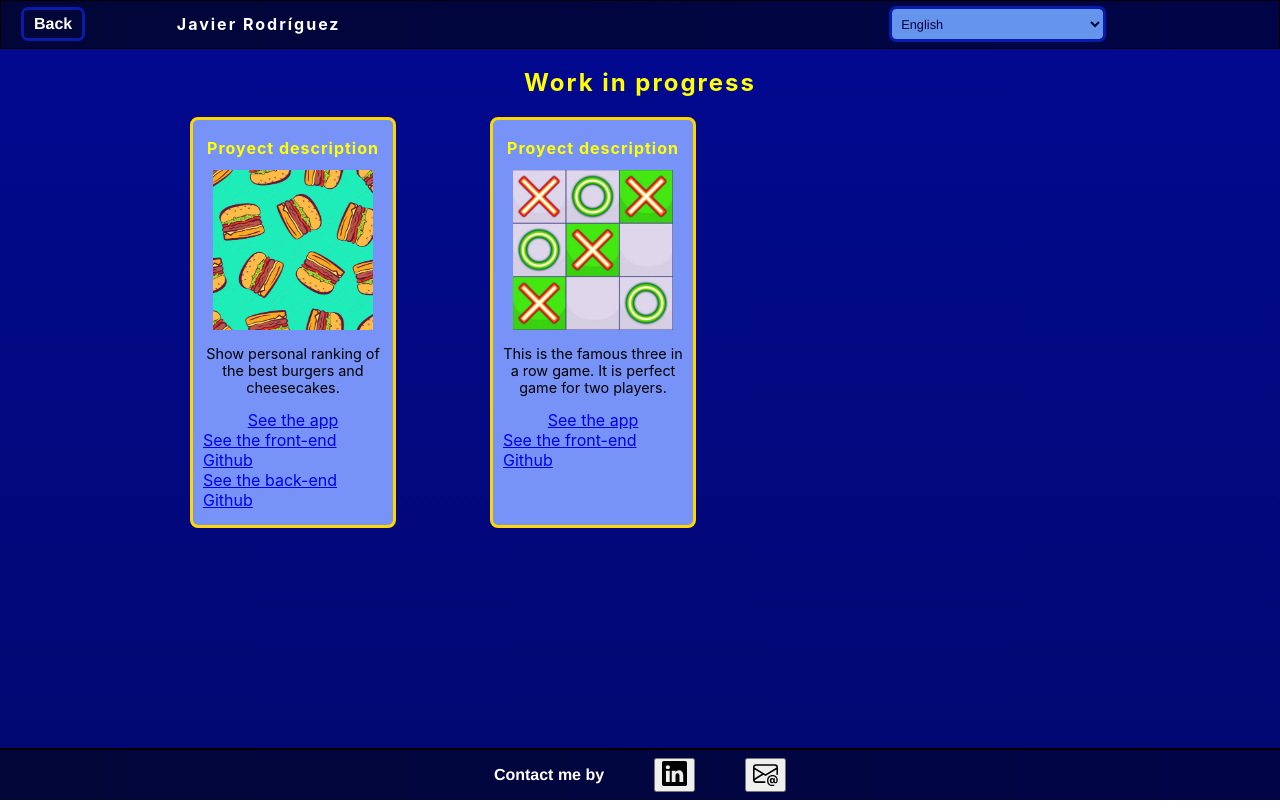
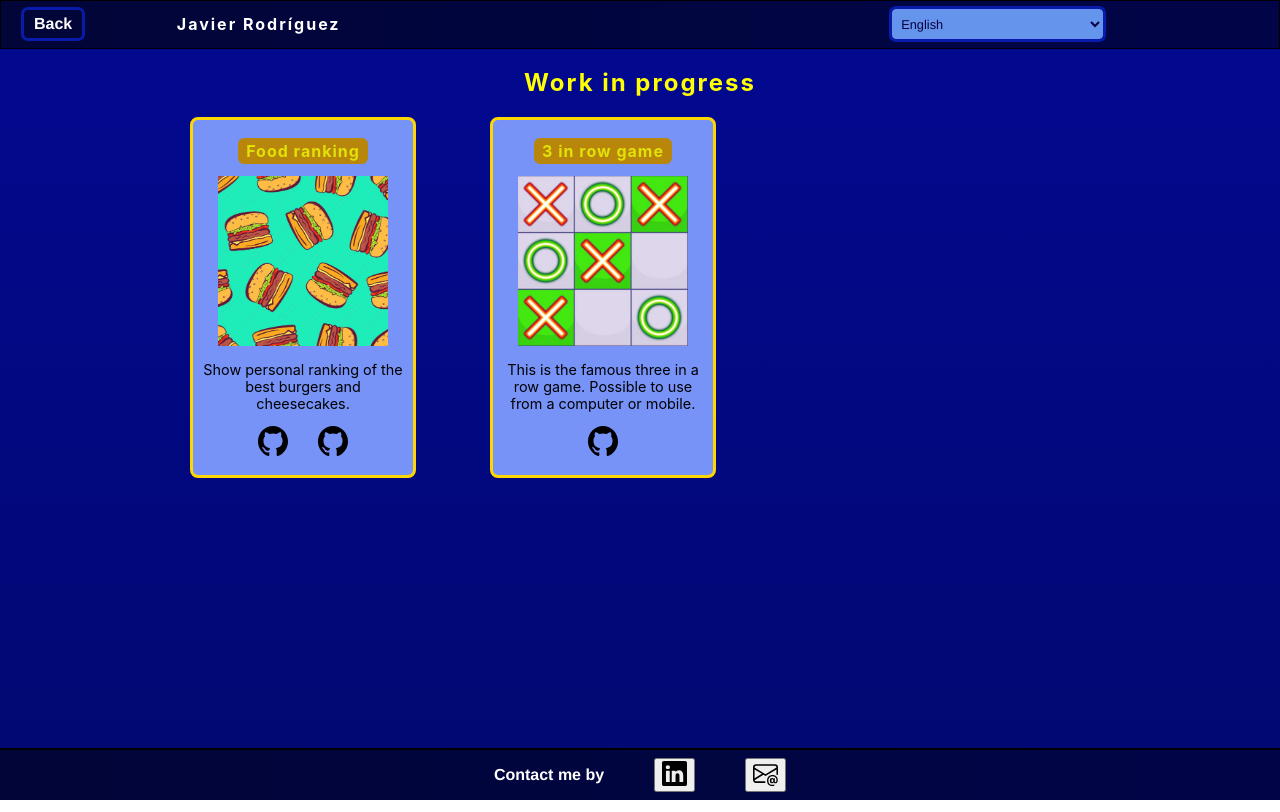
Before and after one commit to javirro/personal-web, a React (Create React App) app: page /example in a window 1280 px wide. Built offline with nearby package versions, Linux system fonts and the light colour scheme.

Commit message:
Add github icon and pseudoElement to specify between front and backend

```diff
--- a/src/components/Proyect.jsx
+++ b/src/components/Proyect.jsx
@@ -2,13 +2,16 @@ import '../styles/proyect.css'
 import { PROYECTS } from '../constants'
 import game3rowImage from '../images/3row.jpg'
 import foodImage from '../images/food.jpg'
+import github from '../images/githubIcon.svg'
 import { FormattedMessage } from 'react-intl'
 
 const Proyect = ({ title }) => {
   const proyect = PROYECTS[title]
   const { front, back, url } = proyect
   let imgToShow
+  let titleToShow = `examples-${title}-title`
   let descriptionToShow = `examples-${title}-description`
+
   if (title === "game3row") {
     imgToShow = game3rowImage
   } else if (title === "food") {
@@ -18,12 +21,13 @@ const Proyect = ({ title }) => {
   return (
     <article className='proyect-container'>
       <div className="proyect-info">
-        <h4 className="description-title"><FormattedMessage id="examples-description" /></h4>
+        <a href={url} target='_blank' rel='noreferrer' className="description-title"><FormattedMessage id={titleToShow} /></a>
         <img src={imgToShow} alt={title} className="proyect-img" />
         <p className="description-text"><FormattedMessage id={descriptionToShow} /></p>
-        {url && <a href={url} target='_blank' rel='noreferrer'><FormattedMessage id="examples-url" /></a>}
-        {front && <a href={front} target='_blank' rel='noreferrer'><FormattedMessage id="examples-front" /></a>}
-        {back && <a href={back} target='_blank' rel='noreferrer'><FormattedMessage id="examples-back" /></a>}
+        <div className='git-container'>
+          {front && <a href={front} target='_blank' rel='noreferrer' className='front-git-text'><img src={github} alt='github' className='github-img' /></a>}
+          {back && <a href={front} target='_blank' rel='noreferrer' className='back-git-text'><img src={github} alt='github' className='github-img' /></a>}
+        </div>
       </div>
     </article>)
 
--- a/src/locales/en.json
+++ b/src/locales/en.json
@@ -13,8 +13,10 @@
   "examples-front": "See the front-end Github",
   "examples-back": "See the back-end Github",
   "examples-description": "Proyect description",
-  "examples-game3row-description": "This is the  famous three in a row game. It is perfect game for two players.",
+  "examples-game3row-description": "This is the  famous three in a row game. Possible to use from a computer or mobile.",
   "examples-food-description": "Show personal ranking of the best burgers and cheesecakes.",
+  "examples-food-title": "Food ranking",
+  "examples-game3row-title": "3 in row game",
   "management-stack": "Scrum methodology for project management.",
   "home-introduction": "Personal information",
   "home-projects": "Some personal projects",
--- a/src/locales/esp.json
+++ b/src/locales/esp.json
@@ -12,8 +12,10 @@
   "examples-front": "Ver Github del front-end",
   "examples-back": "Ver Github del back-end",
   "examples-description": "Descripción del proyecto",
-  "examples-game3row-description": "Implementación del juego 3 en rayas.Perfecto para jugar 2 personas. Usable desde un ordenador o un móvil.",
+  "examples-game3row-description": "Implementación del juego 3 en rayas. Usable desde un ordenador o un móvil.",
   "examples-food-description": "Muestra el ranking personal de mejores hamburguesas y mejores tartas de queso.",
+  "examples-food-title": "Ranking comida",
+  "examples-game3row-title": "3 en raya",
   "management-stack": "Metodología SCRUM para gestión de proyectos.",
   "home-introduction": "Información personal",
   "home-projects": "Proyectos personales",
--- a/src/styles/proyect.css
+++ b/src/styles/proyect.css
@@ -1,6 +1,6 @@
 .proyect-container {
     padding: 15px 10px;
-    width: 180px;
+    width: 200px;
     border-radius: 8px;
     border: 3px solid gold;
     background-color: rgb(119, 147, 248);
@@ -10,19 +10,28 @@
     display: flex;
     flex-direction: column;
     align-items: center;
-    justify-content: flex-start;
 }
 
 .proyect-img {
-    width: 160px;
-    height: 160px;
+    width: 170px;
+    height: 170px;
 }
 
 .description-title {
     margin-top: 3px;
     margin-bottom: 12px;
-    color: yellow;
+    padding: 3px 8px;
+    background: darkgoldenrod;
+    border-radius: 6px;
+    color: rgb(225, 225, 10);
+    font-weight: bold;
+    font-size: 1rem;
     letter-spacing: 1px;
+    text-decoration: none;
+}
+
+.description-title:hover {
+    background: rgb(81, 58, 2);
 }
 
 .description-text {
@@ -30,3 +39,47 @@
     text-align: center;
     font-size: 0.9rem;
 }
+
+.git-container {
+    position: relative;
+    display: flex;
+    gap: 30px;
+    flex: 1;
+}
+
+.front-git-text:hover::before {
+    content: "Front-end";
+    display: inline;
+    position: absolute;
+    z-index: 100;
+    bottom: -30px;
+    left: -10px;
+    width: 60px;
+    text-align: center;
+    padding: 3px;
+    border: 1px solid black;
+    border-radius: 3px;
+    background-color: darkgrey;
+    font-size: 0.66rem;
+}
+
+.back-git-text:hover::before {
+    content: "Back-end";
+    display: inline;
+    position: absolute;
+    z-index: 100;
+    bottom: -30px;
+    left: 40px;
+    width: 60px;
+    text-align: center;
+    padding: 3px;
+    border: 1px solid black;
+    border-radius: 3px;
+    background-color: darkgrey;
+    font-size: 0.66rem;
+}
+
+.github-img {
+    width: 30px;
+    height: 30px;
+}
```
Also changed, not shown: src/images/githubIcon.svg (added).
